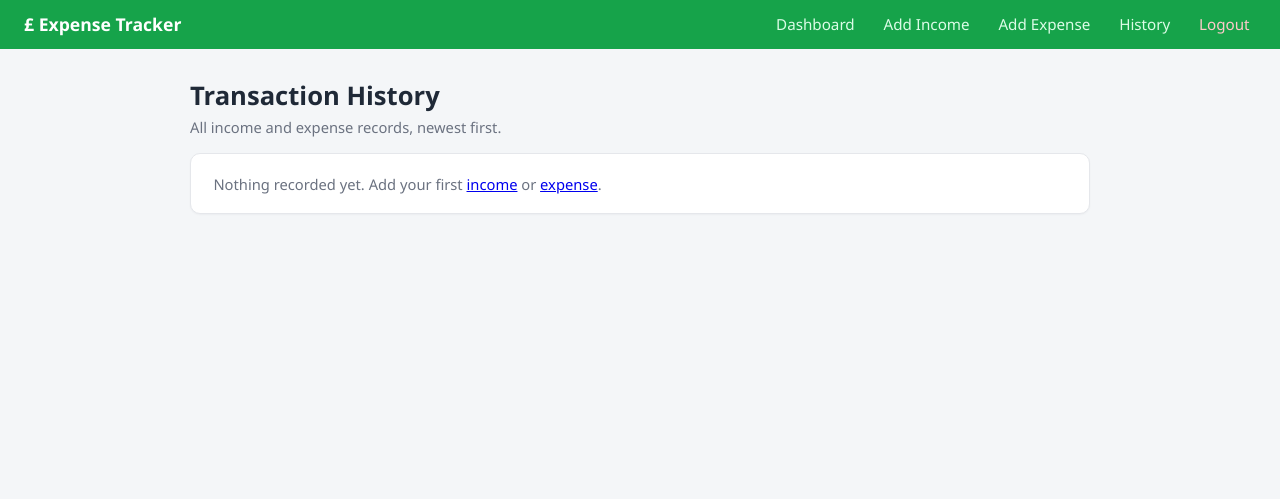
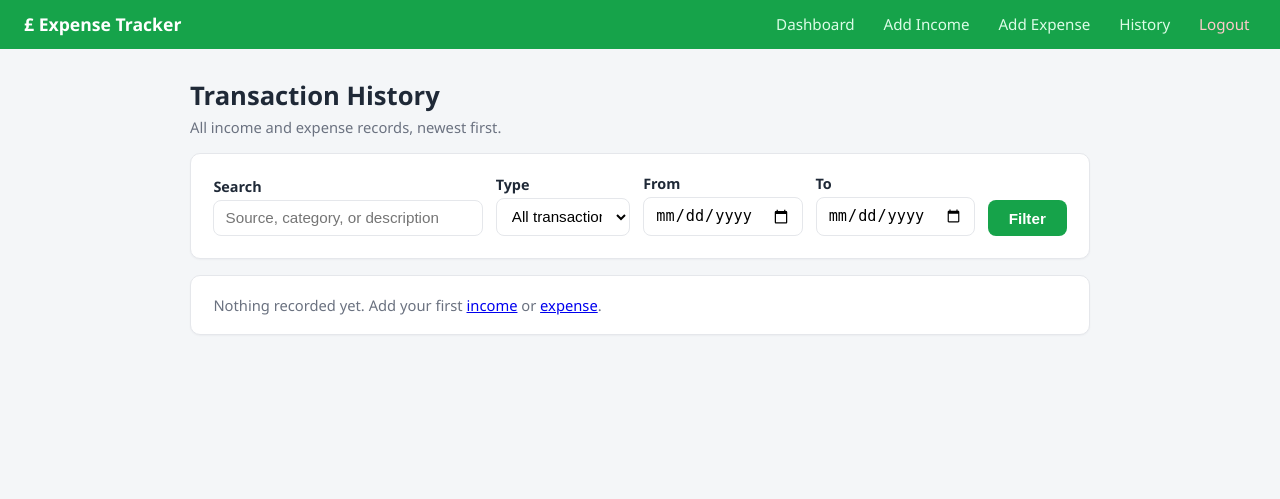
Before and after one commit to Prethish16/SCM, a Flask app: page /history in a window 1280 px wide. Shown: the top 499 px of the page. Run offline with Flask 3, Linux system fonts and the light colour scheme; the visitor is signed in with stand-in values (Sample User, id 1); data that the repository does not hold is empty.

Commit message:
SCM Project

```diff
--- a/src/backend/app/config.py
+++ b/src/backend/app/config.py
@@ -26,3 +26,5 @@ class Config:
     MYSQL_USER = os.environ.get("MYSQL_USER", "root")
     MYSQL_PASSWORD = os.environ.get("MYSQL_PASSWORD", "")
     MYSQL_DB = os.environ.get("MYSQL_DB", "expense_tracker")
+    SESSION_COOKIE_HTTPONLY = True
+    SESSION_COOKIE_SAMESITE = "Lax"
--- a/src/backend/app/routes/auth.py
+++ b/src/backend/app/routes/auth.py
@@ -16,6 +16,8 @@ def _valid_registration(name, email, password):
     """Return an error message for invalid registration input, else None."""
     if not name or not email or not password:
         return "All fields are required."
+    if len(name) > 100 or len(email) > 255:
+        return "Name or email is too long."
     if not EMAIL_RE.match(email):
         return "Please enter a valid email address."
     if len(password) < 6:
@@ -41,7 +43,7 @@ def register():
                 return render_template("register.html", name=name, email=email)
             users.create_user(name, email, password)
         except Exception:
-            db.get_app().logger.exception("DB failure during registration")
+            db.log_db_exception("DB failure during registration")
             flash_db_error()
             return render_template("register.html", name=name, email=email)
 
@@ -64,7 +66,7 @@ def login():
         try:
             user = users.verify_login(email, password)
         except Exception:
-            db.get_app().logger.exception("DB failure during login")
+            db.log_db_exception("DB failure during login")
             flash_db_error()
             return render_template("login.html", email=email)
 
--- a/src/backend/app/routes/transactions.py
+++ b/src/backend/app/routes/transactions.py
@@ -2,7 +2,7 @@
 from datetime import date, datetime
 from decimal import Decimal, InvalidOperation
 
-from flask import Blueprint, flash, redirect, render_template, request, url_for
+from flask import Blueprint, flash, redirect, render_template, request, session, url_for
 
 from .. import db
 from ..helpers import flash_db_error, get_current_user, login_required
@@ -23,11 +23,15 @@ def _parse_common(form):
 
     try:
         amount = Decimal(raw_amount)
-    except InvalidOperation:
+    except (InvalidOperation, ValueError):
         return None, None, "Amount must be a valid number."
 
-    if amount <= 0:
+    if not amount.is_finite() or amount <= 0:
         return None, None, "Amount must be greater than zero."
+    if amount.as_tuple().exponent < -2:
+        return None, None, "Amount can have at most two decimal places."
+    if amount > Decimal("99999999.99"):
+        return None, None, "Amount is too large."
 
     try:
         datetime.strptime(raw_date, "%Y-%m-%d")
@@ -41,6 +45,9 @@ def _parse_common(form):
 @login_required
 def add_income():
     user = get_current_user()
+    if user is None:
+        session.clear()
+        return redirect(url_for("auth.login"))
 
     if request.method == "POST":
         amount, date_str, error = _parse_common(request.form)
@@ -48,6 +55,8 @@ def add_income():
 
         if error is None and not source:
             error = "Source is required."
+        elif error is None and len(source) > 100:
+            error = "Source must be 100 characters or fewer."
 
         if error:
             flash(error, "error")
@@ -56,7 +65,7 @@ def add_income():
         try:
             income.add_income(user["UserID"], amount, source, date_str)
         except Exception:
-            db.get_app().logger.exception("DB failure adding income")
+            db.log_db_exception("DB failure adding income")
             flash_db_error()
             return render_template("income_add.html", form=request.form)
 
@@ -71,12 +80,19 @@ def add_income():
 @login_required
 def add_expense():
     user = get_current_user()
+    if user is None:
+        session.clear()
+        return redirect(url_for("auth.login"))
 
     if request.method == "POST":
         amount, date_str, error = _parse_common(request.form)
         category = request.form.get("category", "").strip() or DEFAULT_CATEGORY
         description = request.form.get("description", "").strip()
 
+        if len(category) > 50:
+            error = "Category must be 50 characters or fewer."
+        elif len(description) > 255:
+            error = "Description must be 255 characters or fewer."
         if error:
             flash(error, "error")
             return render_template("expense_add.html", form=request.form)
@@ -84,7 +100,7 @@ def add_expense():
         try:
             expenses.add_expense(user["UserID"], amount, category, description, date_str)
         except Exception:
-            db.get_app().logger.exception("DB failure adding expense")
+            db.log_db_exception("DB failure adding expense")
             flash_db_error()
             return render_template("expense_add.html", form=request.form)
 
@@ -104,12 +120,15 @@ def add_expense():
 @login_required
 def history():
     user = get_current_user()
+    if user is None:
+        session.clear()
+        return redirect(url_for("auth.login"))
 
     try:
         income_rows = income.income_history(user["UserID"])
         expense_rows = expenses.expense_history(user["UserID"])
     except Exception:
-        db.get_app().logger.exception("DB failure loading history")
+        db.log_db_exception("DB failure loading history")
         flash_db_error()
         income_rows, expense_rows = [], []
 
@@ -121,4 +140,150 @@ def history():
         key=lambda r: (str(r["Date"]), r["id"]), reverse=True
     )
 
-    return render_template("history.html", transactions=transactions)
+    search = request.args.get("search", "").strip()
+    transaction_type = request.args.get("type", "").strip().lower()
+    date_from = request.args.get("date_from", "").strip()
+    date_to = request.args.get("date_to", "").strip()
+
+    if search:
+        search_lower = search.lower()
+        transactions = [
+            transaction for transaction in transactions
+            if search_lower in " ".join(
+                str(transaction.get(field, "") or "")
+                for field in ("Source", "Category", "Description")
+            ).lower()
+        ]
+    if transaction_type in {"income", "expense"}:
+        transactions = [
+            transaction for transaction in transactions
+            if transaction["type"] == transaction_type
+        ]
+    if date_from:
+        transactions = [
+            transaction for transaction in transactions
+            if str(transaction["Date"]) >= date_from
+        ]
+    if date_to:
+        transactions = [
+            transaction for transaction in transactions
+            if str(transaction["Date"]) <= date_to
+        ]
+
+    filters = {
+        "search": search,
+        "type": transaction_type,
+        "date_from": date_from,
+        "date_to": date_to,
+    }
+    return render_template(
+        "history.html",
+        transactions=transactions,
+        filters=filters,
+        has_filters=any(filters.values()),
+    )
+
+
+@bp.route("/income/<int:income_id>/edit", methods=["GET", "POST"])
+@login_required
+def edit_income(income_id):
+    user = get_current_user()
+    if user is None:
+        session.clear()
+        return redirect(url_for("auth.login"))
+    try:
+        record = income.get_by_id(user["UserID"], income_id)
+        if record is None:
+            flash("Income record not found.", "error")
+            return redirect(url_for("transactions.history"))
+        if request.method == "POST":
+            amount, date_str, error = _parse_common(request.form)
+            source = request.form.get("source", "").strip()
+            if error is None and not source:
+                error = "Source is required."
+            elif error is None and len(source) > 100:
+                error = "Source must be 100 characters or fewer."
+            if error:
+                flash(error, "error")
+                return render_template("income_edit.html", form=request.form)
+            income.update_income(user["UserID"], income_id, amount, source, date_str)
+            flash("Income updated successfully.", "success")
+            return redirect(url_for("transactions.history"))
+    except Exception:
+        db.log_db_exception("DB failure editing income")
+        flash_db_error()
+        return redirect(url_for("transactions.history"))
+
+    return render_template("income_edit.html", form=record)
+
+
+@bp.post("/income/<int:income_id>/delete")
+@login_required
+def delete_income(income_id):
+    user = get_current_user()
+    if user is None:
+        session.clear()
+        return redirect(url_for("auth.login"))
+    try:
+        if income.delete_income(user["UserID"], income_id):
+            flash("Income deleted successfully.", "success")
+        else:
+            flash("Income record not found.", "error")
+    except Exception:
+        db.log_db_exception("DB failure deleting income")
+        flash_db_error()
+    return redirect(url_for("transactions.history"))
+
+
+@bp.route("/expense/<int:expense_id>/edit", methods=["GET", "POST"])
+@login_required
+def edit_expense(expense_id):
+    user = get_current_user()
+    if user is None:
+        session.clear()
+        return redirect(url_for("auth.login"))
+    try:
+        record = expenses.get_by_id(user["UserID"], expense_id)
+        if record is None:
+            flash("Expense record not found.", "error")
+            return redirect(url_for("transactions.history"))
+        if request.method == "POST":
+            amount, date_str, error = _parse_common(request.form)
+            category = request.form.get("category", "").strip() or DEFAULT_CATEGORY
+            description = request.form.get("description", "").strip()
+            if len(category) > 50:
+                error = "Category must be 50 characters or fewer."
+            elif len(description) > 255:
+                error = "Description must be 255 characters or fewer."
+            if error:
+                flash(error, "error")
+                return render_template("expense_edit.html", form=request.form)
+            expenses.update_expense(
+                user["UserID"], expense_id, amount, category, description, date_str
+            )
+            flash("Expense updated successfully.", "success")
+            return redirect(url_for("transactions.history"))
+    except Exception:
+        db.log_db_exception("DB failure editing expense")
+        flash_db_error()
+        return redirect(url_for("transactions.history"))
+
+    return render_template("expense_edit.html", form=record)
+
+
+@bp.post("/expense/<int:expense_id>/delete")
+@login_required
+def delete_expense(expense_id):
+    user = get_current_user()
+    if user is None:
+        session.clear()
+        return redirect(url_for("auth.login"))
+    try:
+        if expenses.delete_expense(user["UserID"], expense_id):
+            flash("Expense deleted successfully.", "success")
+        else:
+            flash("Expense record not found.", "error")
+    except Exception:
+        db.log_db_exception("DB failure deleting expense")
+        flash_db_error()
+    return redirect(url_for("transactions.history"))
--- a/src/frontend/static/css/style.css
+++ b/src/frontend/static/css/style.css
@@ -94,6 +94,15 @@ input {
   background: #fff;
 }
 input:focus { outline: 2px solid var(--green); outline-offset: 0; border-color: var(--green); }
+select {
+  width: 100%;
+  padding: 0.55rem 0.7rem;
+  border: 1px solid var(--line);
+  border-radius: 8px;
+  font-size: 0.95rem;
+  background: #fff;
+}
+select:focus { outline: 2px solid var(--green); outline-offset: 0; border-color: var(--green); }
 
 .btn {
   display: inline-block;
@@ -108,6 +117,8 @@ input:focus { outline: 2px solid var(--green); outline-offset: 0; border-color:
 }
 .btn-primary { background: var(--green); color: #fff; }
 .btn-primary:hover { background: var(--green-dark); }
+.btn-secondary { background: var(--line); color: var(--ink); margin-left: 0.35rem; }
+.btn-secondary:hover { background: #d1d5db; }
 
 /* ---------- Flash ---------- */
 .flash { padding: 0.65rem 1rem; border-radius: 8px; margin-bottom: 0.9rem; font-size: 0.92rem; }
@@ -125,6 +136,37 @@ tr:last-child td { border-bottom: none; }
 .tag { display: inline-block; font-size: 0.75rem; font-weight: 600; padding: 0.12rem 0.55rem; border-radius: 999px; }
 .tag-income { background: #dcfce7; color: var(--green-dark); }
 .tag-expense { background: #fee2e2; color: #991b1b; }
+.actions { white-space: nowrap; }
+.actions a, .link-button {
+  color: var(--green-dark);
+  text-decoration: none;
+  background: none;
+  border: 0;
+  padding: 0;
+  font: inherit;
+  cursor: pointer;
+}
+.actions form { display: inline; margin-left: 0.5rem; }
+.actions .link-button { color: var(--red); }
+.actions a:hover, .link-button:hover { text-decoration: underline; }
+
+/* ---------- History filters ---------- */
+.filter-card { padding-bottom: 1.35rem; }
+.filter-form {
+  display: grid;
+  grid-template-columns: 2fr 1fr 1fr 1fr auto;
+  align-items: end;
+  gap: 0.8rem;
+}
+.filter-form label { margin-top: 0; }
+.filter-actions { display: flex; align-items: center; gap: 0.7rem; }
+.filter-actions .btn { margin-top: 0; }
+.clear-filter { color: var(--muted); font-size: 0.9rem; }
+
+@media (max-width: 760px) {
+  .filter-form { grid-template-columns: repeat(2, 1fr); }
+  .filter-form > div:first-child { grid-column: 1 / -1; }
+}
 
 /* ---------- Small screens ---------- */
 @media (max-width: 560px) {
--- a/src/frontend/templates/history.html
+++ b/src/frontend/templates/history.html
@@ -4,11 +4,44 @@
 <h1>Transaction History</h1>
 <p class="muted">All income and expense records, newest first.</p>
 
+<div class="card filter-card">
+  <form method="get" class="filter-form">
+    <div>
+      <label for="search">Search</label>
+      <input type="search" id="search" name="search"
+             placeholder="Source, category, or description"
+             value="{{ filters.search }}">
+    </div>
+    <div>
+      <label for="type">Type</label>
+      <select id="type" name="type">
+        <option value="">All transactions</option>
+        <option value="income" {% if filters.type == 'income' %}selected{% endif %}>Income</option>
+        <option value="expense" {% if filters.type == 'expense' %}selected{% endif %}>Expense</option>
+      </select>
+    </div>
+    <div>
+      <label for="date_from">From</label>
+      <input type="date" id="date_from" name="date_from" value="{{ filters.date_from }}">
+    </div>
+    <div>
+      <label for="date_to">To</label>
+      <input type="date" id="date_to" name="date_to" value="{{ filters.date_to }}">
+    </div>
+    <div class="filter-actions">
+      <button type="submit" class="btn btn-primary">Filter</button>
+      {% if has_filters %}
+      <a class="clear-filter" href="{{ url_for('transactions.history') }}">Clear</a>
+      {% endif %}
+    </div>
+  </form>
+</div>
+
 <div class="card">
   {% if transactions %}
   <table>
     <thead>
-      <tr><th>Type</th><th>Detail</th><th>Amount</th><th>Date</th></tr>
+      <tr><th>Type</th><th>Detail</th><th>Amount</th><th>Date</th><th>Actions</th></tr>
     </thead>
     <tbody>
       {% for txn in transactions %}
@@ -22,14 +55,30 @@
           {{ '+' if txn.type == 'income' else '-' }}{{ '%.2f'|format(txn['Amount']) }}
         </td>
         <td>{{ txn['Date'] }}</td>
+        <td class="actions">
+          {% if txn.type == 'income' %}
+          <a href="{{ url_for('transactions.edit_income', income_id=txn.id) }}">Edit</a>
+          <form method="post" action="{{ url_for('transactions.delete_income', income_id=txn.id) }}">
+            <button type="submit" class="link-button" onclick="return confirm('Delete this income record?')">Delete</button>
+          </form>
+          {% else %}
+          <a href="{{ url_for('transactions.edit_expense', expense_id=txn.id) }}">Edit</a>
+          <form method="post" action="{{ url_for('transactions.delete_expense', expense_id=txn.id) }}">
+            <button type="submit" class="link-button" onclick="return confirm('Delete this expense record?')">Delete</button>
+          </form>
+          {% endif %}
+        </td>
       </tr>
       {% endfor %}
     </tbody>
   </table>
   {% else %}
-  <p class="muted">Nothing recorded yet. Add your first
+  <p class="muted">{% if has_filters %}No transactions match these filters.
+    <a href="{{ url_for('transactions.history') }}">Clear filters</a>.
+  {% else %}Nothing recorded yet. Add your first
     <a href="{{ url_for('transactions.add_income') }}">income</a> or
     <a href="{{ url_for('transactions.add_expense') }}">expense</a>.
+  {% endif %}
   </p>
   {% endif %}
 </div>
```
Also changed, not shown: src/backend/app/db.py (+6 -1 lines), src/backend/app/models/expenses.py (+33 -0 lines), src/backend/app/models/income.py (+33 -0 lines), src/backend/app/routes/dashboard.py (+8 -4 lines), src/frontend/templates/expense_edit.html (added, +25 -0 lines), src/frontend/templates/income_edit.html (added, +21 -0 lines), test/test-cases.md (+5 -1 lines), test/test_validation.py (+10 -0 lines), 1 other file.
